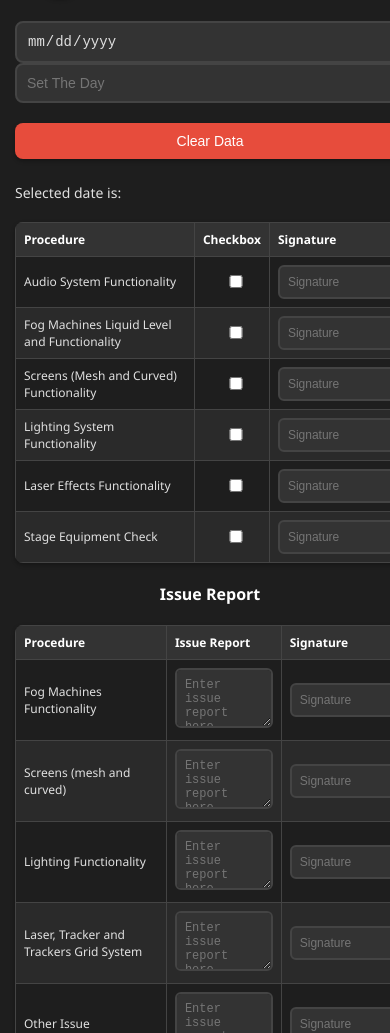
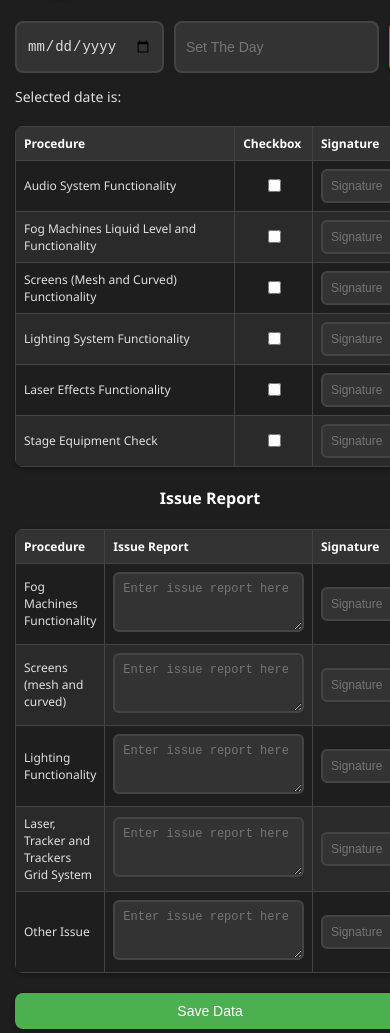
Before and after one commit to Osamaas93/Ain-Dubai-Check-List, a website with bundled scripts: page index.html in a window 390 px wide. Shown: the part 107-1140 px from the top of the page. Built offline with nearby package versions, Linux system fonts and the light colour scheme.

Commit message:
Making it more responsive

```diff
--- a/index.html
+++ b/index.html
@@ -13,51 +13,51 @@
         <img class="logo" src="images/Ain-Logo.jpg" alt="Ain Logo">
         <h1 class="header">Operational Checklist</h1>
     </div>
-        <div>
+        <div class="dateBox">
             <input type="date" id="date">
             <input type="text" id="day" placeholder="Set The Day">
-            <button class="btn" id="clear-button">Clear Data</button>
+            <button class="clearBtn" id="clear-button">Clear Data</button>
         </div>
         <p id="selected-date">Selected date is: </p>
 
         <table id="checklist-table">
             <thead>
                 <tr>
-                    <th>Procedure</th>
-                    <th>Checkbox</th>
-                    <th>Signature</th>
+                    <th >Procedure</th>
+                    <th class="taskName">Checkbox</th>
+                    <th class="taskName">Signature</th>
                 </tr>
             </thead>
             <tbody id="checklist-table-body">
                 <tr>
                     <td>Audio System Functionality</td>
                     <td class="checkboxButton"><input type="checkbox"  id="audio-system-checkbox"></td>
-                    <td><input type="text" id="audio-system-signature" placeholder="Signature"></td>
+                    <td class="signature"><input type="text" id="audio-system-signature" placeholder="Signature"></td>
                 </tr>
                 <tr>
                     <td>Fog Machines Liquid Level and Functionality</td>
                     <td class="checkboxButton"><input type="checkbox" id="fog-machine-checkbox"></td>
-                    <td><input type="text" id="fog-machine-signature" placeholder="Signature"></td>
+                    <td class="signature"><input type="text" id="fog-machine-signature" placeholder="Signature"></td>
                 </tr>
                 <tr>
                     <td>Screens (Mesh and Curved) Functionality</td>
                     <td class="checkboxButton"><input type="checkbox" id="screens-checkbox"></td>
-                    <td><input type="text" id="screens-signature" placeholder="Signature"></td>
+                    <td class="signature"><input type="text" id="screens-signature" placeholder="Signature"></td>
                 </tr>
                 <tr>
                     <td>Lighting System Functionality</td>
                     <td class="checkboxButton"><input type="checkbox" id="lighting-checkbox"></td>
-                    <td><input type="text" id="lighting-signature" placeholder="Signature"></td>
+                    <td class="signature"><input type="text" id="lighting-signature" placeholder="Signature"></td>
                 </tr>
                 <tr>
                     <td>Laser Effects Functionality</td>
                     <td class="checkboxButton"><input type="checkbox" id="laser-checkbox"></td>
-                    <td><input type="text" id="laser-signature" placeholder="Signature"></td>
+                    <td class="signature"><input type="text" id="laser-signature" placeholder="Signature"></td>
                 </tr>
                 <tr>
                     <td>Stage Equipment Check</td>
                     <td class="checkboxButton"><input type="checkbox" id="stage-equipment-checkbox"></td>
-                    <td><input type="text" id="stage-equipment-signature" placeholder="Signature"></td>
+                    <td class="signature"><input type="text" id="stage-equipment-signature" placeholder="Signature"></td>
                 </tr>
             </tbody>
         </table>
@@ -66,9 +66,9 @@
         <table id="issue-report-table">
             <thead>
                 <tr>
-                    <th>Procedure</th>
+                    <th class="taskName">Procedure</th>
                     <th>Issue Report</th>
-                    <th>Signature</th>
+                    <th class="taskName">Signature</th>
                 </tr>
             </thead>
             <tbody>
--- a/styles.css
+++ b/styles.css
@@ -13,7 +13,7 @@ body {
 
 .container {
     width: 90%;
-    max-width: 1200px;
+   /* max-width: 1200px; */
     margin: 20px auto;
     padding: 30px;
     background-color: #1e1e1e; /* Dark container background */
@@ -118,6 +118,10 @@ input[type="text"]:focus, input[type="date"]:focus {
     outline: none;
 }
 
+.dateBox{
+    display: flex;
+}
+
 textarea {
     width: 100%;
     height: 80px;
@@ -138,7 +142,22 @@ textarea:focus {
 
 /* Buttons */
 .btn {
-    margin-top: 20px;
+    margin-bottom: 12px;
+    padding: 12px 24px;
+    background-color: #4CAF50; /* Green button */
+    color: white;
+    border: none;
+    border-radius: 8px;
+    cursor: pointer;
+    font-size: 1em;
+    font-weight: 500;
+    transition: all 0.3s ease;
+    box-shadow: 0 2px 4px rgba(0, 0, 0, 0.3); /* Darker shadow */
+}
+.taskName{
+    width: 20%;
+}
+.clearBtn{
     padding: 12px 24px;
     background-color: #4CAF50; /* Green button */
     color: white;
@@ -165,6 +184,7 @@ textarea:focus {
     background-color: #0056b3; /* Darker blue on hover */
 }
 
+
 .issue-btn {
     background-color: #007BFF; /* Blue button */
 }
@@ -186,6 +206,7 @@ textarea:focus {
     box-sizing: border-box; /* Ensure padding is included in width */
     background-color: #333; /* Dark textarea background */
     color: #e0e0e0; /* Light text */
+    min-width: 300px;
 }
 
 #issue-report-table textarea:focus {
@@ -204,6 +225,13 @@ textarea:focus {
         padding: 15px;
         box-shadow: none;
     }
+    .dateBox{
+        display: flex;
+    }
+    .taskName{
+        text-wrap: wrap;
+        max-width: 50px;
+    }
 
     table {
         font-size: 12px;
@@ -219,14 +247,21 @@ textarea:focus {
     }
 
     input[type="text"], input[type="date"], input[type="checkbox"] {
+        font-size: 12px;
+    }
+    .clearBtn{
         width: 100%;
-        font-size: 12px;
+        font-size: 14px;
+        padding: 10px;
+    }
+
+    .signature input{
+        max-width: 55px;
     }
 
     .btn {
         width: 100%;
         font-size: 14px;
-        margin-bottom: 10px;
         padding: 10px;
     }
 
@@ -245,6 +280,7 @@ textarea:focus {
         height: 60px; /* Reduce height for smaller screens */
         font-size: 12px; /* Smaller font size for better fit */
         padding: 8px; /* Reduce padding to save space */
+        min-width: 100px;
     }
 }
 
```
